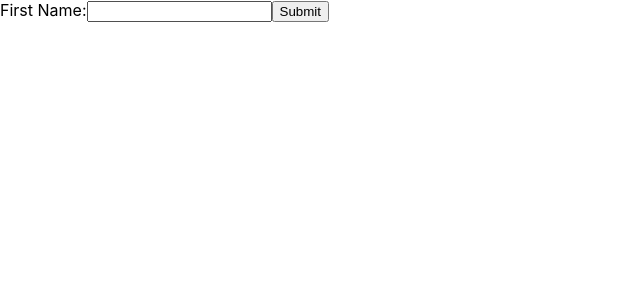
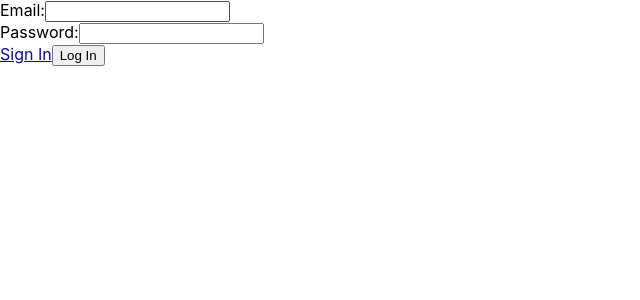
Before and after one commit to KyryloRusakov/movie_app, a React (Create React App) app: page / in a window 1280 px wide. Shown: the top 300 px of the page, without its empty margins (0-640 px from the left). Built offline with nearby package versions, Linux system fonts and the light colour scheme.

Commit message:
add routes, validation and pages

```diff
--- a/package.json
+++ b/package.json
@@ -9,6 +9,7 @@
     "react": "^18.2.0",
     "react-dom": "^18.2.0",
     "react-hook-form": "^7.43.9",
+    "react-router-dom": "^6.11.2",
     "react-scripts": "5.0.1",
     "web-vitals": "^2.1.4"
   },
--- a/src/App.js
+++ b/src/App.js
@@ -1,31 +1,19 @@
-import './App.css';
-import {useForm} from 'react-hook-form';
+import "./App.css";
+import { Routes, Route } from "react-router-dom";
+import Login from './pages/Login';
+import SignUp from './pages/SignUp';
+import Movies from './pages/Movies';
 
 
 function App() {
-  const {
-    register,
-    formState: {
-      errors,
-    },
-    handleSubmit,
-  } = useForm();
 
-  const onSubmit = (data) => {
-    alert(JSON.stringify(data))
-  }
 
   return (
-    <div className="App">
-      <form onSubmit={handleSubmit(onSubmit)}>
-        <label>
-          First Name:
-          <input {...register('firstName')} />
-        </label>
-
-        <input type='submit' />
-      </form>
-    </div>
+    <Routes>
+      <Route exact path="/" element={<Login />} />
+      <Route path="/signup" element={<SignUp />} />
+      <Route path="/movies" element={<Movies />} />
+    </Routes>
   );
 }
 
--- a/src/index.js
+++ b/src/index.js
@@ -3,12 +3,13 @@ import ReactDOM from 'react-dom/client';
 import './index.css';
 import App from './App';
 import reportWebVitals from './reportWebVitals';
+import { BrowserRouter } from "react-router-dom";
 
 const root = ReactDOM.createRoot(document.getElementById('root'));
 root.render(
-  <React.StrictMode>
+  <BrowserRouter>
     <App />
-  </React.StrictMode>
+  </BrowserRouter>
 );
 
 // If you want to start measuring performance in your app, pass a function
--- /dev/null
+++ b/src/pages/Login.jsx
@@ -0,0 +1,55 @@
+import React from 'react';
+import { useForm } from "react-hook-form";
+import { Link, useNavigate } from "react-router-dom";
+
+const Login = () => {
+  const {
+    register,
+    formState: { errors },
+    handleSubmit,
+  } = useForm();
+
+  const onSubmit = (data) => {
+    alert(JSON.stringify(data));
+  };
+
+  const navigate = useNavigate()
+
+  function loginHandler() {
+    navigate("/movies");
+  }
+
+  return (
+    <form onSubmit={handleSubmit(onSubmit)}>
+      <div>
+        <label>
+          Email:
+          <input
+            {...register("email", {
+              required: true,
+            })}
+          />
+          {errors.email && <span>{errors.email.message}</span>}
+        </label>
+      </div>
+      <div>
+        <label>
+          Password:
+          <input
+            {...register("password", {
+              required: true,
+            })}
+          />
+          {errors.password && <span>{errors.password.message}</span>}
+        </label>
+      </div>
+
+      <Link to="/signup">Sign In</Link>
+      <button type="submit" onClick={loginHandler}>
+        Log In
+      </button>
+    </form>
+  );
+}
+
+export default Login
--- /dev/null
+++ b/src/pages/Movies.jsx
@@ -0,0 +1,9 @@
+import React from 'react'
+
+const Movies = () => {
+  return (
+    <div>Movies</div>
+  )
+}
+
+export default Movies
--- /dev/null
+++ b/src/pages/SignUp.jsx
@@ -0,0 +1,60 @@
+import React from 'react';
+import { useForm } from "react-hook-form";
+import { Link, useNavigate } from "react-router-dom";
+
+const SignUp = () => {
+  const {
+    register,
+    formState: { errors },
+    handleSubmit,
+  } = useForm();
+
+  const onSubmit = (data) => {
+    alert(JSON.stringify(data));
+  };
+
+  const navigate = useNavigate();
+
+  function signupHandler() {
+    navigate("/movies");
+  }
+
+  return (
+    <form onSubmit={handleSubmit(onSubmit)}>
+      <div>
+        <label>
+          First Name:
+          <input
+            {...register("firstName", {
+              required:
+                'Enter your name',
+            })}
+          />
+          {errors.firstName && <span>{errors.firstName.message}</span>}
+        </label>
+      </div>
+      <div>
+        <label>
+          Password:
+          <input
+            {...register("password", {
+              required: true,
+              pattern: {
+                value: /^[a-z][a-zA-Z0-9_.]*$/,
+                message:
+                  'Логин должен начинаться с маленькой буквы и содержать только буквы, цифры или символы "." или "_"',
+              },
+            })}
+          />
+          {errors.password && <span>{errors.password.message}</span>}
+        </label>
+      </div>
+
+      <button type="submit" onClick={signupHandler}>
+        Sign Up
+      </button>
+    </form>
+  );
+}
+
+export default SignUp
```
Also changed, not shown: 1 other file (tests, documents, lock files or other folders).
